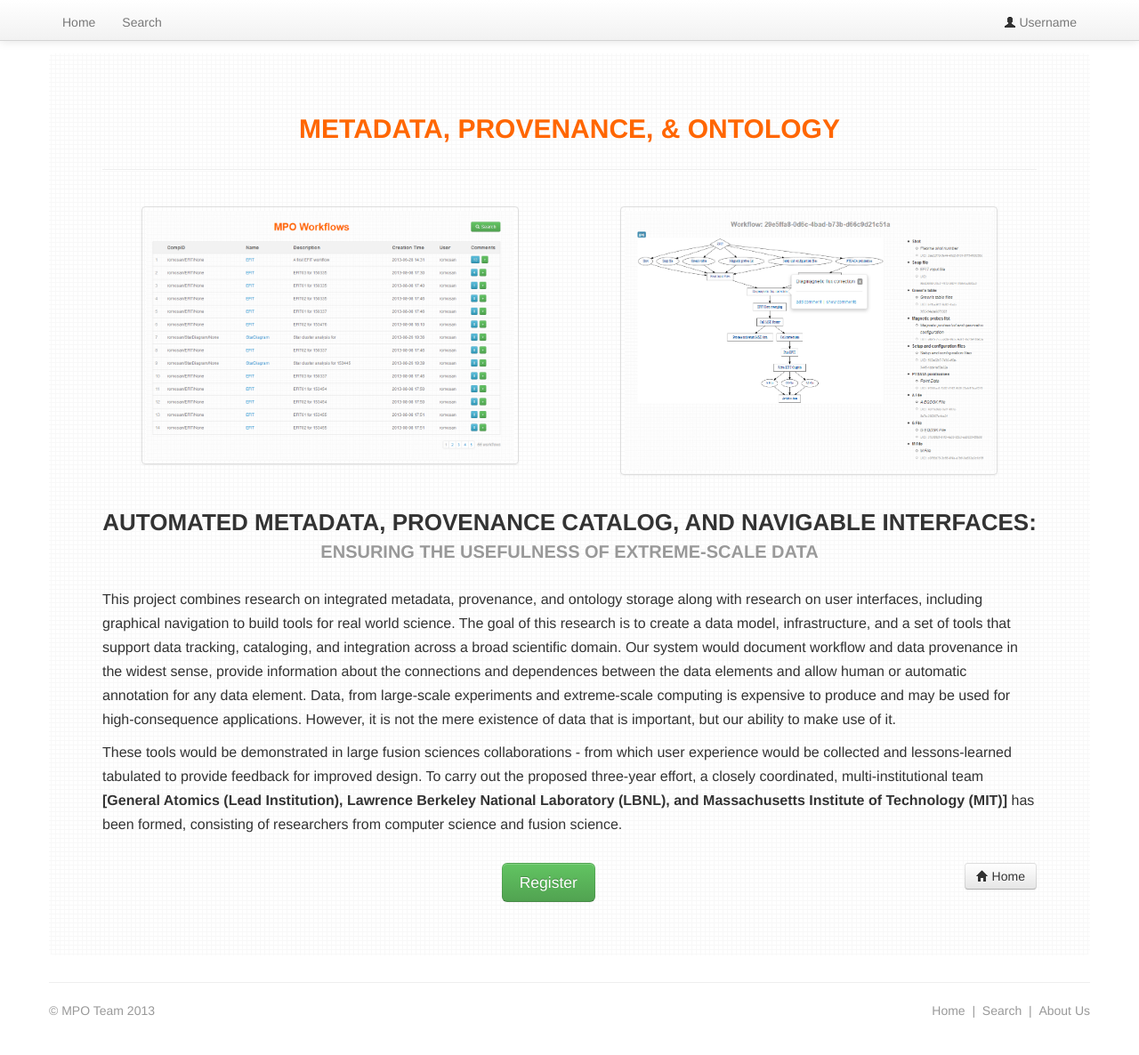
After one commit to MPO-Group/MPO, a Flask app: template server/templates/landing.html in a window 1280 px wide. The commit adds this page. Shown: the whole page at 89% size. Run offline with Flask 2, Linux system fonts and the light colour scheme; the template is opened without the code that fills it, so the values that code supplies are empty; some libraries are stand-ins or nearby versions.

Commit message:
website root is now a landing page with links to register or home. /home will be the registered user's home page and displays all the workflows.

```diff
--- a/server/templates/about.html
+++ b/server/templates/about.html
@@ -7,7 +7,7 @@
       <div class="leaderboard">
         <div class="row-fluid">
         <div class="span12">
-          <div><span class="pull-right"><a href="{{ url_for("register") }}" role="button" class="btn btn-success">&nbsp;Sign Up</a></span></div><br/><br/>
+          <!-- <div><span class="pull-right"><a href="{{ url_for("register") }}" role="button" class="btn btn-success">&nbsp;Sign Up</a></span></div><br/><br/> -->
             <h2> AUTOMATED METADATA, PROVENANCE CATALOG, AND NAVIGABLE INTERFACES: </h2>
             <h3> ENSURING THE USEFULNESS OF EXTREME-SCALE DATA </h3><br/>
             <p>This project combines research on integrated metadata, provenance, and ontology storage along with research on user interfaces, including graphical navigation to build tools for real world science. The goal of this research is to create a data model, infrastructure, and a set of tools that support data tracking, cataloging, and integration across a broad scientific domain. Our system would document workflow and data provenance in the widest sense, provide information about the connections and dependences between the data elements and allow human or automatic annotation for any data element. Data, from large-scale experiments and extreme-scale computing is expensive to produce and may be used for high-consequence applications. However, it is not the mere existence of data that is important, but our ability to make use of it.</p>
--- /dev/null
+++ b/server/templates/landing.html
@@ -0,0 +1,57 @@
+{% extends "base.html" %}
+{% block title %}MPO Welcome{% endblock %}
+{% block about_active %} class="active" {% endblock %}
+{% block container %}
+
+      <!-- Main hero unit for a primary marketing message or call to action -->
+      <div class="leaderboard">
+      	<div class="row-fluid">
+        	<div class="span12">
+        	<h1>METADATA, PROVENANCE, & ONTOLOGY</h1>
+            </div>
+        </div> <!-- end row fluid -->
+        <hr/>
+        <br/>
+        <div class="row-fluid">
+            <div class="span12">
+                <div class="row-fluid">
+                    <div class="span6">
+                        <ul class="thumbnails">
+                        <li class="span10 offset1">
+                        <a href="/static/img/screenshot1.png" class="thumbnail" target="_blank">
+                        <img src="/static/img/screenshot1.png" data-src="holder.js/300x200" alt="">
+                        </a>
+                        </li>
+                        </ul>
+                    </div>
+                    <div class="span6">
+                        <ul class="thumbnails">
+                        <li class="span10 offset1">
+                        <a href="/static/img/workflow_detail.png" class="thumbnail" target="_blank">
+                        <img src="/static/img/workflow_detail.png" data-src="holder.js/300x200" alt="">
+                        </a>
+                        </li>
+                        </ul>
+                    </div>
+                </div> <!-- end row fluid -->
+            </div>
+        </div> <!-- end row fluid -->
+        <div class="row-fluid">
+            <div class="span12">
+                <h2> AUTOMATED METADATA, PROVENANCE CATALOG, AND NAVIGABLE INTERFACES: </h2>
+                <h3> ENSURING THE USEFULNESS OF EXTREME-SCALE DATA </h3><br/>
+                <p>This project combines research on integrated metadata, provenance, and ontology storage along with research on user interfaces, including graphical navigation to build tools for real world science. The goal of this research is to create a data model, infrastructure, and a set of tools that support data tracking, cataloging, and integration across a broad scientific domain. Our system would document workflow and data provenance in the widest sense, provide information about the connections and dependences between the data elements and allow human or automatic annotation for any data element. Data, from large-scale experiments and extreme-scale computing is expensive to produce and may be used for high-consequence applications. However, it is not the mere existence of data that is important, but our ability to make use of it.</p>
+                <p>These tools would be demonstrated in large fusion sciences collaborations - from which user experience would be collected and lessons-learned tabulated to provide feedback for improved design. To carry out the proposed three-year effort, a closely coordinated, multi-institutional team <strong>[General Atomics (Lead Institution), Lawrence Berkeley National Laboratory (LBNL), and Massachusetts Institute of Technology (MIT)]</strong> has been formed, consisting of researchers from computer science and fusion science.</p>
+            </div>
+        </div> <!-- end row fluid -->
+        <br/>
+        <div class="row-fluid">
+            <div class="span2 offset5">
+            	<span class="text-center"><a href="{{ url_for("register") }}" role="button" class="btn btn-success btn-large"> Register </a></span>
+            </div>
+            <div class="span2 offset3">
+            	<span class="pull-right"><a href="{{ url_for("index") }}" role="button" class="btn"> <i class="icon-home"></i> Home </a></span>
+            </div>
+        </div> <!-- end row fluid -->
+     </div> <!-- end leaderboard -->
+{% endblock %}
--- a/server/templates/register.html
+++ b/server/templates/register.html
@@ -54,8 +54,7 @@
                         <button type="submit" class="btn btn-success" id="submit">submit</button>
                     </div>
                 </div>
-                <div>{{ success }}</div>
-            </form>
+             </form>
        </div>
        </div>
     </div>
```
Also changed, not shown: server/web_server.py (+7 -3 lines).
